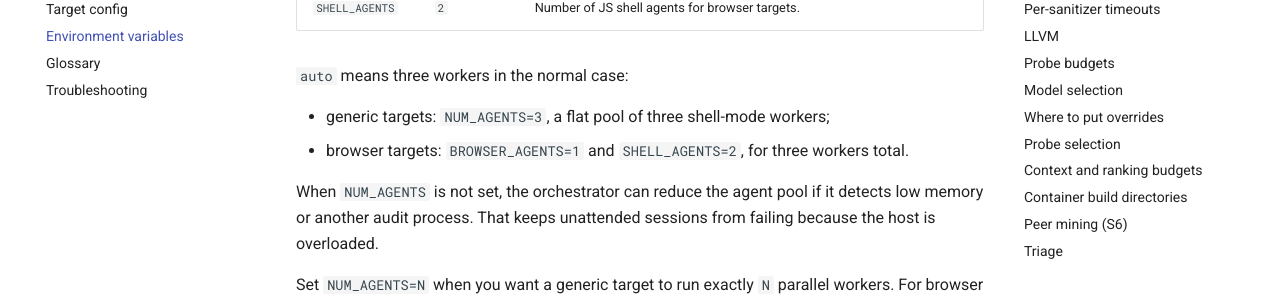
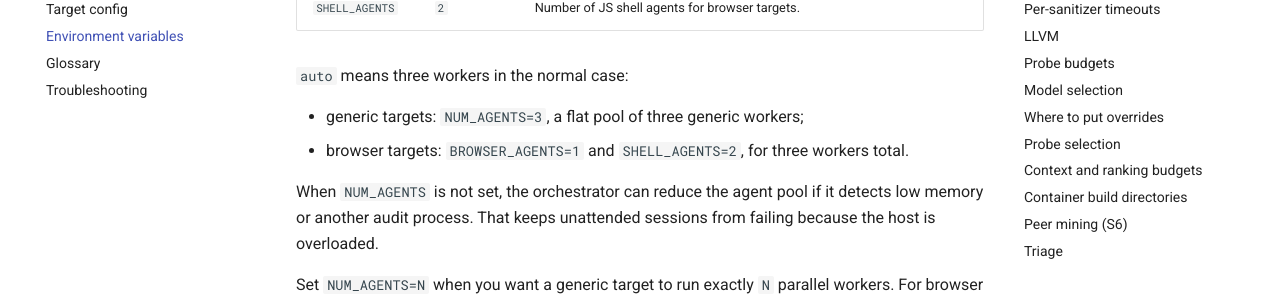
Before and after one commit to tokenfuzz/tokenfuzz, an MkDocs documentation site: the page built from docs/reference/environment.md, in a window 1280 px wide and 900 px high, scrolled down 528 px. Shown: the part 153-453 px from the top of the window. Built offline with MkDocs 1.6.1 and Material for MkDocs 9.7.7, drawn with Linux system fonts in a browser that asks for light colours; comment, search, counter and statistics services are not loaded.

```diff
--- a/docs/reference/environment.md
+++ b/docs/reference/environment.md
@@ -20,7 +20,7 @@ source.
 
 `auto` means three workers in the normal case:
 
-- generic targets: `NUM_AGENTS=3`, a flat pool of three shell-mode
+- generic targets: `NUM_AGENTS=3`, a flat pool of three generic
   workers;
 - browser targets: `BROWSER_AGENTS=1` and `SHELL_AGENTS=2`, for three
   workers total.
```
Also changed, not shown: docs/getting-started/first-audit.md (+1 -1 lines), 2 other files.
